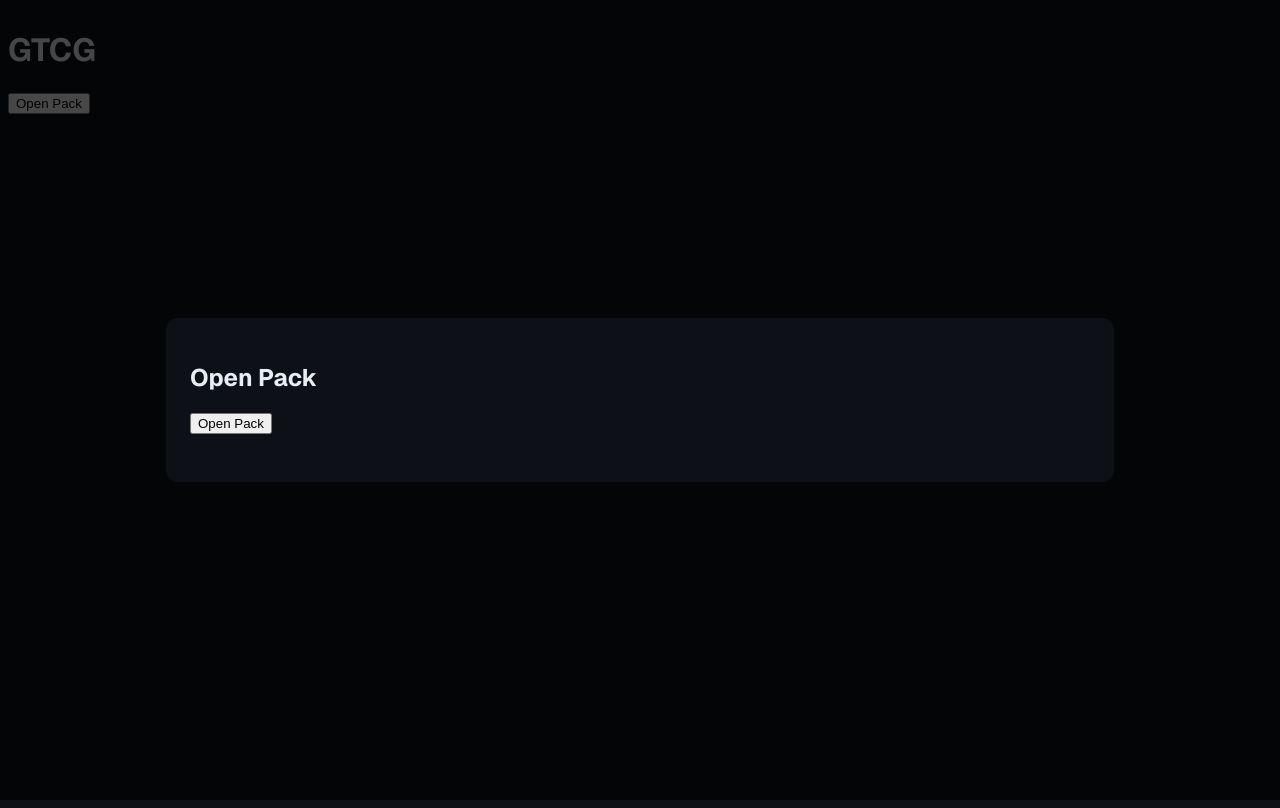
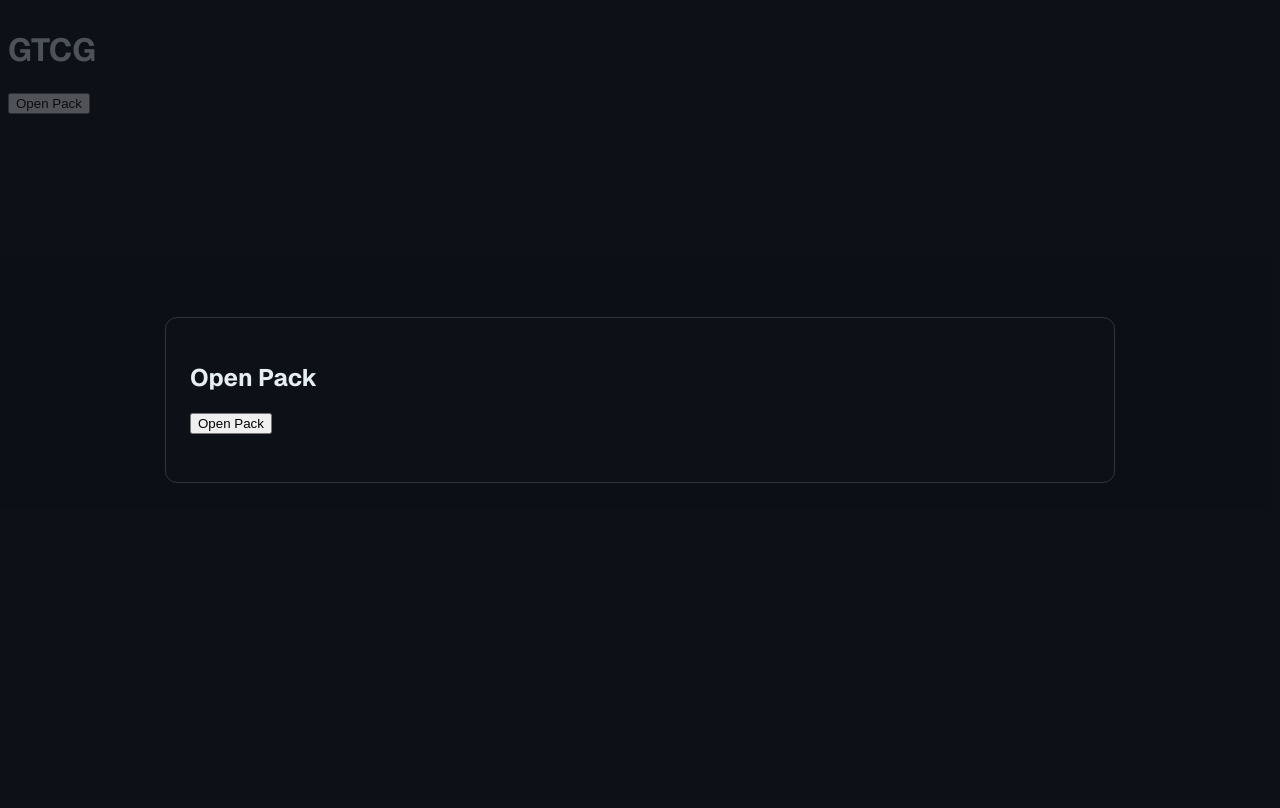
Before and after one commit to kevinsctfries/GTCG, a Next.js app: page / in a window 1280 px wide. Both pictures are taken after a click on the button "Open Pack". Built offline with nearby package versions, Linux system fonts and the light colour scheme.

Commit message:
style: refactor pack modal style with shared theme variables and nesting

```diff
--- a/components/pack/OpenPackModal.module.scss
+++ b/components/pack/OpenPackModal.module.scss
@@ -1,29 +1,37 @@
+@use "@/styles/variables" as *;
+
 .overlay {
     position: fixed;
     inset: 0;
-    background: rgba(0, 0, 0, 0.7);
 
     display: flex;
     align-items: center;
     justify-content: center;
-}
+
+    background: rgba($color-bg, 0.7);
 
     .modal {
-    background: #0d1117;
+        width: min(900px, 95vw);
+        max-height: 90vh;
+
         padding: 24px;
+        overflow: auto;
+
+        background: $color-bg;
+        color: $color-text;
+
+        border: 1px solid $color-border;
         border-radius: 12px;
 
-    width: min(900px, 95vw);
-    max-height: 90vh;
-    overflow: auto;
-}
-
         .grid {
-    margin-top: 24px;
-
             display: grid;
             grid-template-columns: repeat(auto-fill, 220px);
-    gap: 24px;
+            justify-content: center;
 
-    justify-content: center;
+            column-gap: 0.5rem;
+            row-gap: 0.5rem;
+
+            margin-top: 24px;
         }
+    }
+}
```
Lines whose indentation alone changed are shown as unchanged.
